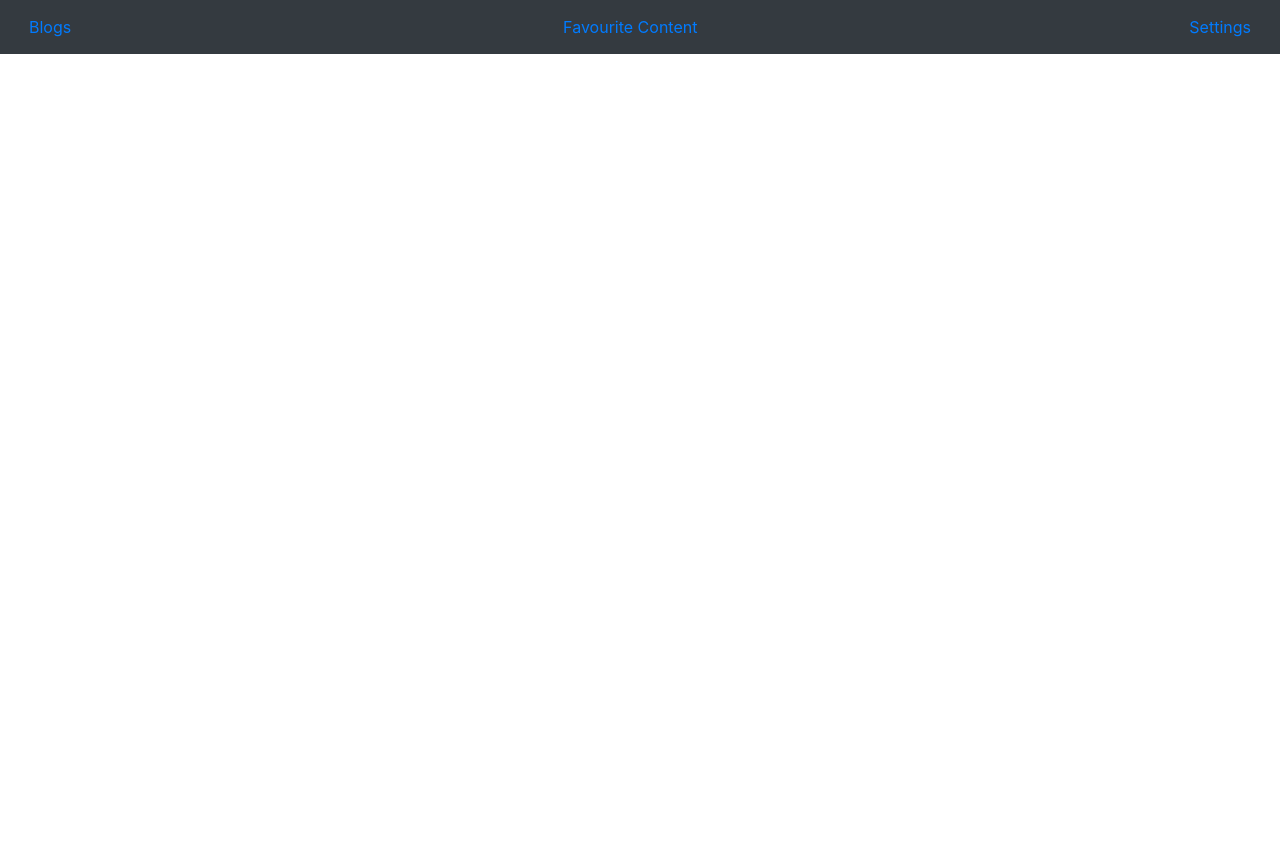
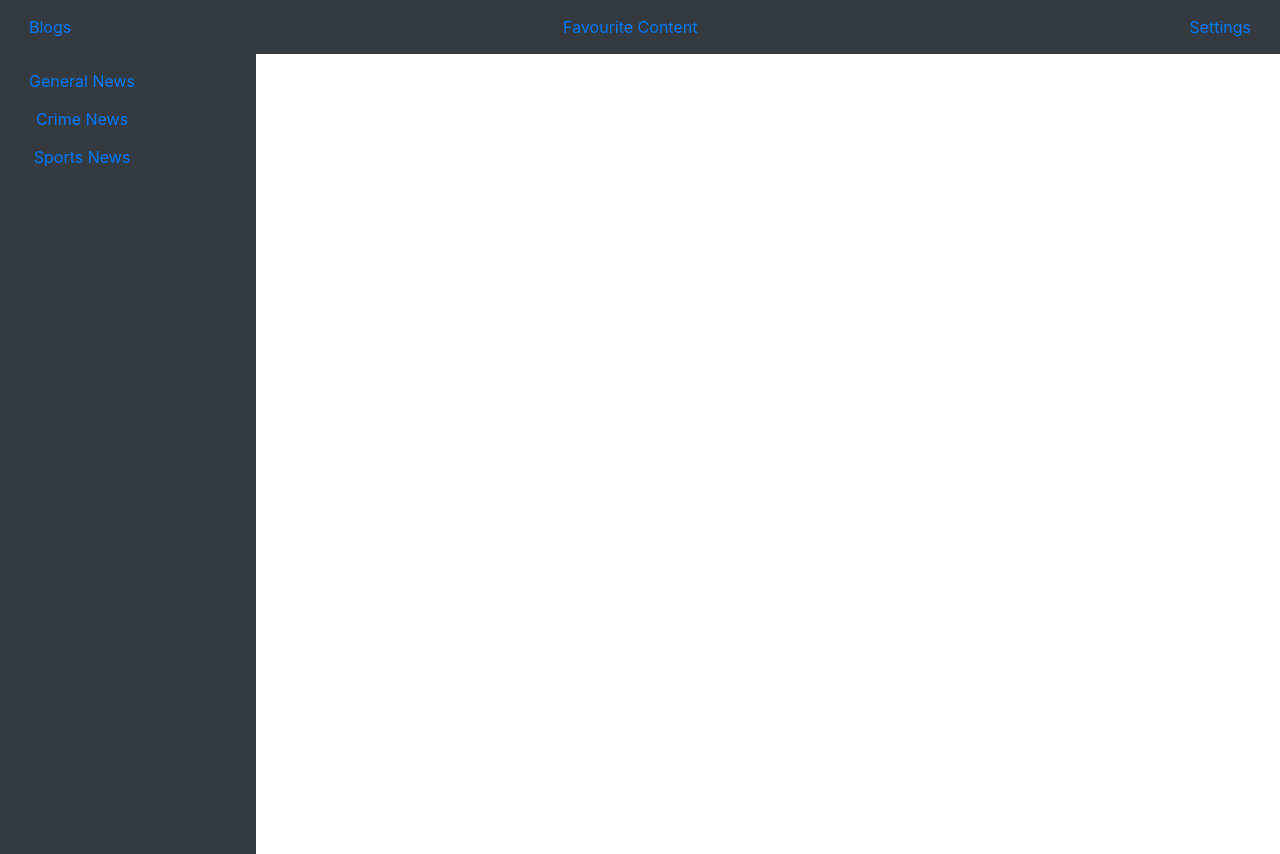
Before and after one commit to susmitagr8/News-App-Frontend, a React (Create React App) app: page /Top/Left in a window 1280 px wide. Before the commit the page ends 800 px from the top, so only its background shows below. Built offline with nearby package versions, Linux system fonts and the light colour scheme; no server answers.

Commit message:
left and top nav merged

```diff
--- a/src/App.js
+++ b/src/App.js
@@ -8,7 +8,6 @@ import loginSuccess from './components/loginSuccess/loginSuccess'
 import registerSuccess from './components/registerSuccess/registerSuccess'
 import HomePage from './components/HomePage'
 import TopNav from './shared-components/TopNav'
-import leftNav from './shared-components/leftNav'
 class App extends Component {
   e = "Not healthy"
 
@@ -45,7 +44,6 @@ class App extends Component {
       <Route path="/LoginSuccessful" component={loginSuccess}/>
       <Route path="/RegisterSuccessful" component={registerSuccess}/>
       <Route path="/Top" component={TopNav}/>
-      <Route path="/Left" component={leftNav}/>
       <Route path="/" component={HomePage}/>
       </Switch>
       </Router>
--- a/src/shared-components/TopNav.js
+++ b/src/shared-components/TopNav.js
@@ -1,11 +1,16 @@
 import React,{Component} from 'react'
+import {Route,Switch} from 'react-router-dom'
+import leftNav from '../shared-components/leftNav'
 const TopNav=()=>{
     return(
+        <div>
         <nav class = "navbar bg-dark">
         <button type="button" class="btn btn-link">Blogs</button>
         <button type="button" class="btn btn-link">Favourite Content</button>
         <button type="button" class="btn btn-link">Settings</button>
         </nav>
+        <Route path="/Top/Left" component={leftNav}/>
+        </div>
     );
 
 }
--- /dev/null
+++ b/src/shared-components/leftNav.css
@@ -0,0 +1,4 @@
+.bg-dark{
+height: 100vh;
+width: 30%;
+}
--- a/src/shared-components/leftNav.js
+++ b/src/shared-components/leftNav.js
@@ -1,7 +1,12 @@
 import React,{Component} from 'react'
+const navStyle={
+   height: '100vh',
+   width: '20%',
+   'align-items': 'baseline'
+}
 const LeftNav=()=>{
     return(
-        <nav class = "navbar bg-dark">
+        <nav class = "navbar bg-dark" style={navStyle}>
         <ul class="navbar-nav">
           <li class="nav-item">
              <button class="btn btn-link">General News</button>
```
Also changed, not shown: 1 other file (tests, documents, lock files or other folders).
